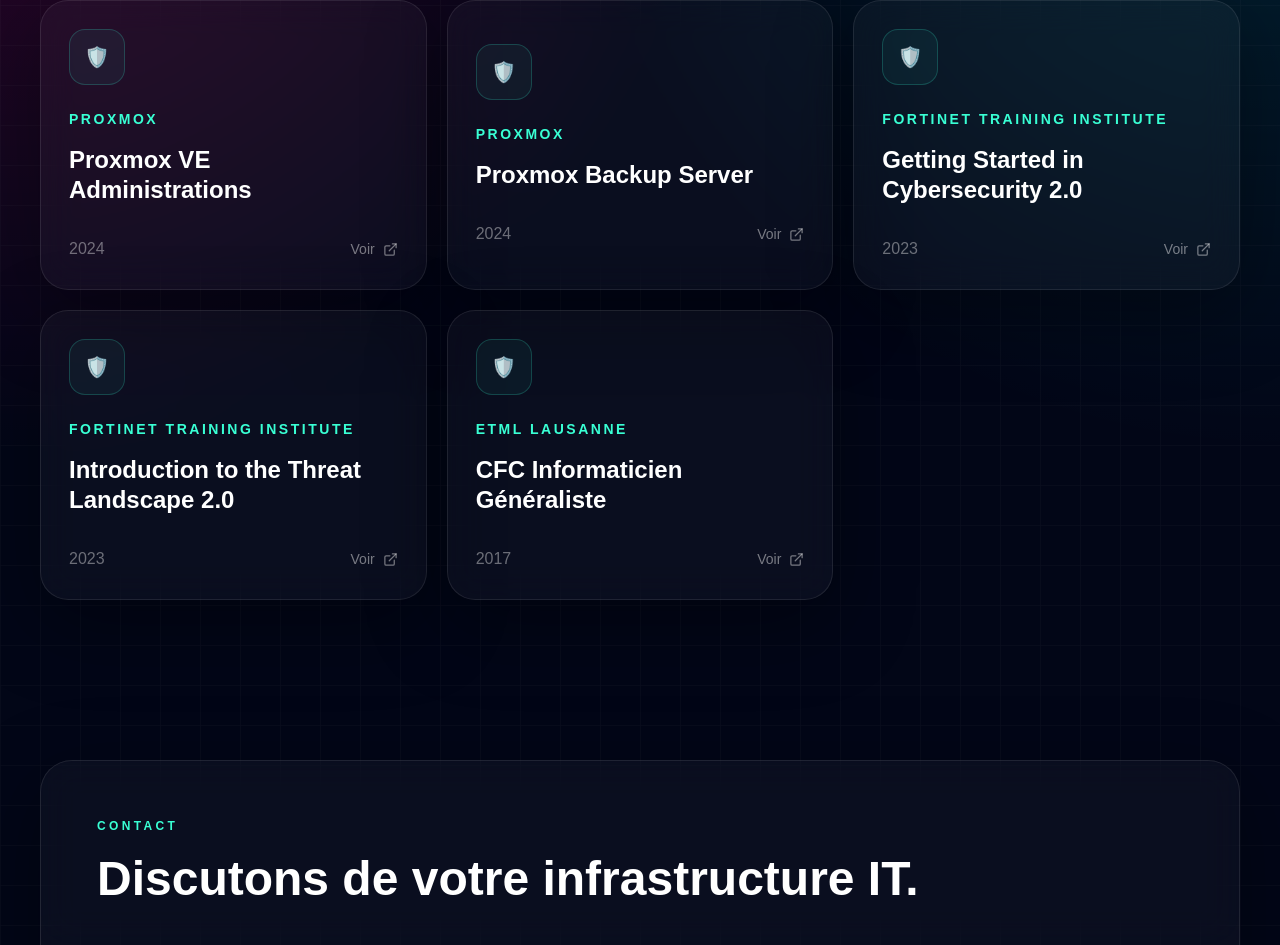
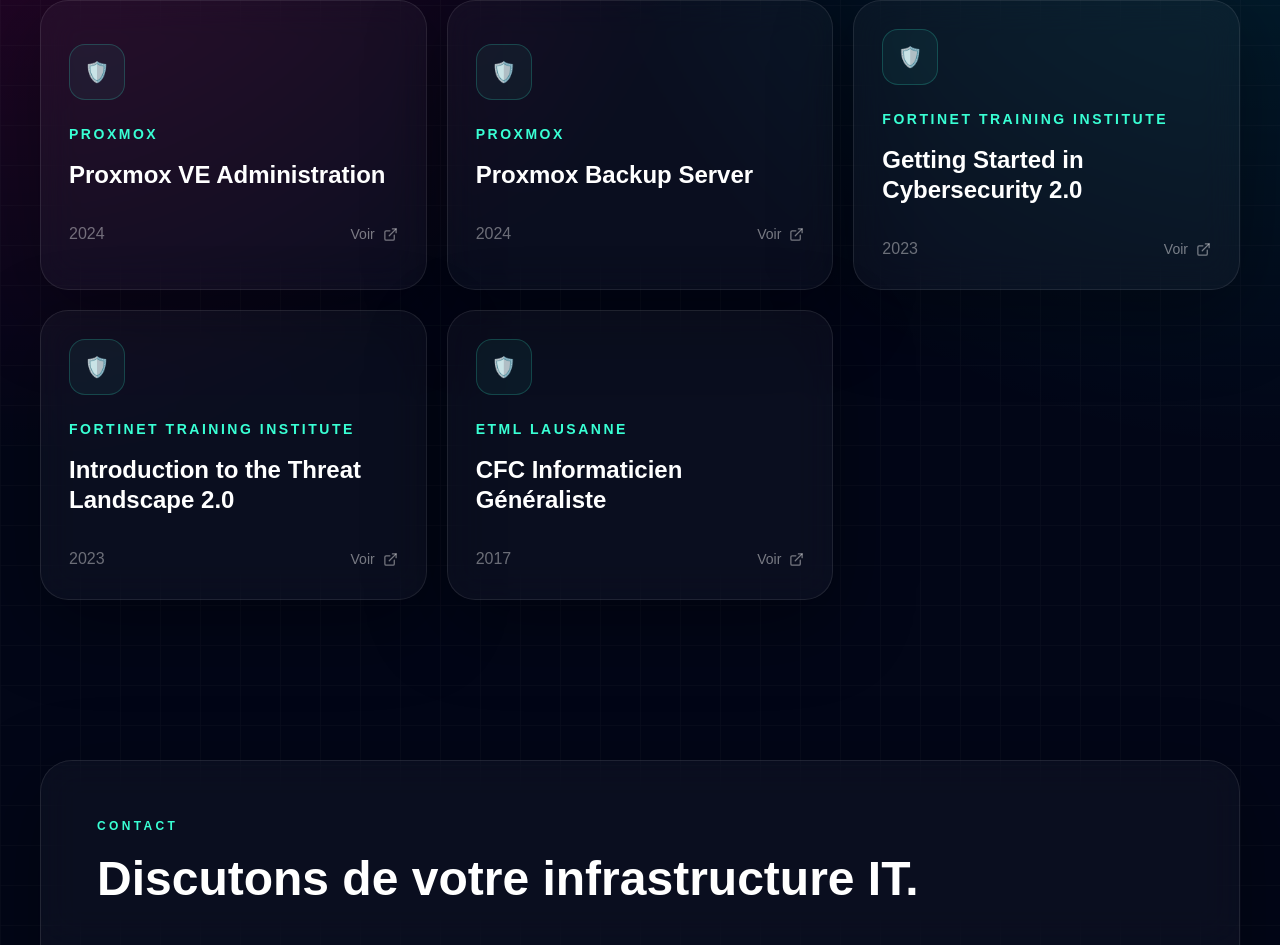
Before and after one commit to boppthomas/CV, a Next.js app: page / in a window 1280 px wide. Shown: the part 1875-2820 px from the top of the page. Built offline with nearby package versions, Linux system fonts and the light colour scheme.

Commit message:
Update page.js

```diff
--- a/app/page.js
+++ b/app/page.js
@@ -41,7 +41,7 @@
 ];
 const certifications = [
   {
-    title: "Proxmox VE Administrations",
+    title: "Proxmox VE Administration",
     issuer: "Proxmox",
     year: "2024",
     file: "/certifications/certproxmox1.pdf",
```
